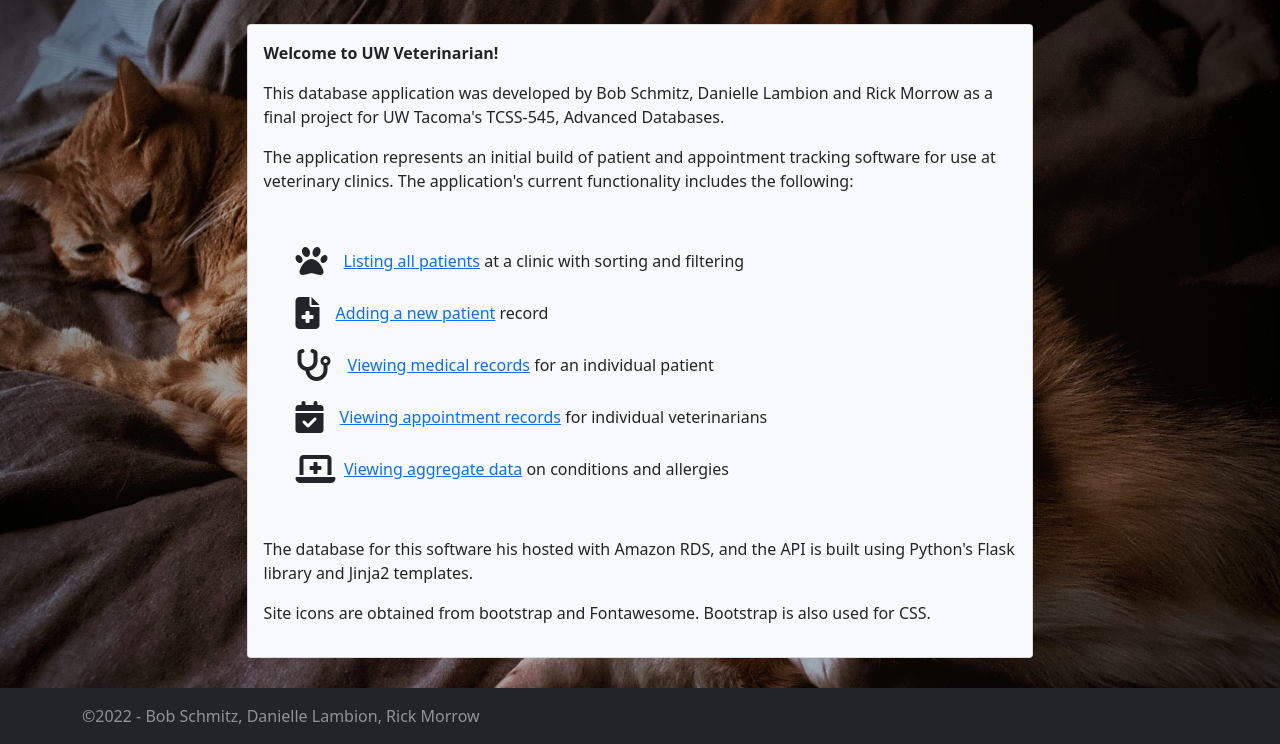
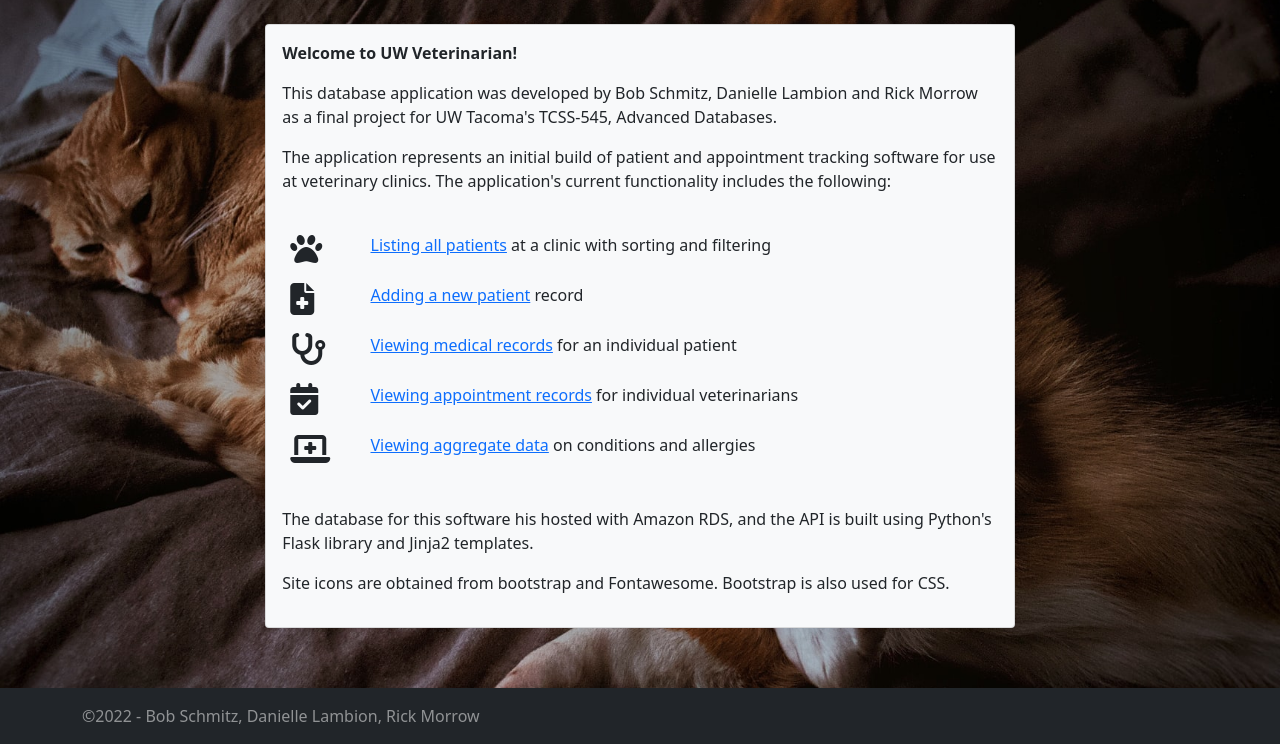
Before and after one commit to rgschmitz1/flask_vet_app, a Flask app: page / in a window 1280 px wide. Shown: the part 56-800 px from the top of the page. Run offline with Flask 2, Linux system fonts and the light colour scheme; some libraries are stand-ins or nearby versions.

Commit message:
Use bootstrap to style home page
Signed-off-by: Bob Schmitz III <14095796+rgschmitz1@users.noreply.github.com>

```diff
--- a/templates/home.html
+++ b/templates/home.html
@@ -1,7 +1,8 @@
 {% extends "base.html" %}
 {% block title %}Home{% endblock %}
 {% block content %}
-<div class="card bg-light p-3" style="width: 70%; margin: 0 auto;">
+<div class="d-flex justify-content-center">
+	<div class="card bg-light col-sm-8 p-3">
 		<p>
 		<strong>Welcome to UW Veterinarian!</strong>
 		</p>
@@ -14,33 +15,28 @@
 		at veterinary clinics. The application's current functionality includes the following:
 		</p>
 		<p>
-        <ul style="list-style-type: none;">
-            <li style="margin: 20px 0;">
-                <div style="display: flex; align-items: center;">
-                    <i class="fa-solid fa-paw fa-2x">&nbsp;&nbsp;</i><a href="/patient">Listing all patients</a>&nbsp;at a clinic with sorting and filtering
-                </div>
-            </li>
-             <li style="margin: 20px 0;">
-                <div style="display: flex; align-items: center;">
-                    <i class="fa-solid fa-file-medical fa-2x">&nbsp;&nbsp;</i><a href="/patient">Adding a new patient</a>&nbsp;record
-                </div>
-             </li>
-             <li style="margin: 20px 0;">
-                <div style="display: flex; align-items: center;">
-                    <i class="fa-solid fa-stethoscope fa-2x">&nbsp;&nbsp;</i><a href="patient/11500">Viewing medical records</a>&nbsp;for an individual patient
-                </div>
-             </li>
-             <li style="margin: 20px 0;">
-                 <div style="display: flex; align-items: center;">
-                     <i class="fa-solid fa-calendar-check fa-2x">&nbsp;&nbsp;</i><a href="/appointment" >Viewing appointment records</a>&nbsp;for individual veterinarians
-                 </div>
-            </li>
-            <li style="margin: 20px 0;">
-                 <div style="display: flex; align-items: center;">
-                     <i class="fa-solid fa-laptop-medical fa-2x"></i>&nbsp;&nbsp;</i><a href="/aggregate" >Viewing aggregate data</a>&nbsp;on conditions and allergies
-                 </div>
-            </li>
-        </ul>
+		<table class="table table-borderless">
+			<tr>
+				<td><i class="fa-solid fa-paw fa-2x"></i></td>
+				<td><a href="/patient">Listing all patients</a> at a clinic with sorting and filtering</td>
+			</tr>
+			<tr>
+				<td><i class="fa-solid fa-file-medical fa-2x"></i></td>
+				<td><a href="/patient">Adding a new patient</a> record</td>
+			</tr>
+			<tr>
+				<td><i class="fa-solid fa-stethoscope fa-2x"></i></td>
+				<td><a href="patient/11500">Viewing medical records</a> for an individual patient</td>
+			</tr>
+			<tr>
+				<td><i class="fa-solid fa-calendar-check fa-2x"></i></td>
+				<td><a href="/appointment">Viewing appointment records</a> for individual veterinarians</td>
+			</tr>
+			<tr>
+				<td><i class="fa-solid fa-laptop-medical fa-2x"></i></td>
+				<td><a href="/aggregate">Viewing aggregate data</a> on conditions and allergies</td>
+			</tr>
+		</table>
 		</p>
 		<p>
 		The database for this software his hosted with Amazon RDS, and the API is built using Python's Flask
@@ -50,5 +46,6 @@
 		Site icons are obtained from bootstrap and Fontawesome. Bootstrap is also used for CSS.
 		</p>
 	</div>
+</div>
 {% endblock %}
 {% block scripts %}<script src="https://kit.fontawesome.com/3bd96ec630.js" crossorigin="anonymous"></script>{% endblock %}
```
Lines whose indentation alone changed are shown as unchanged.
